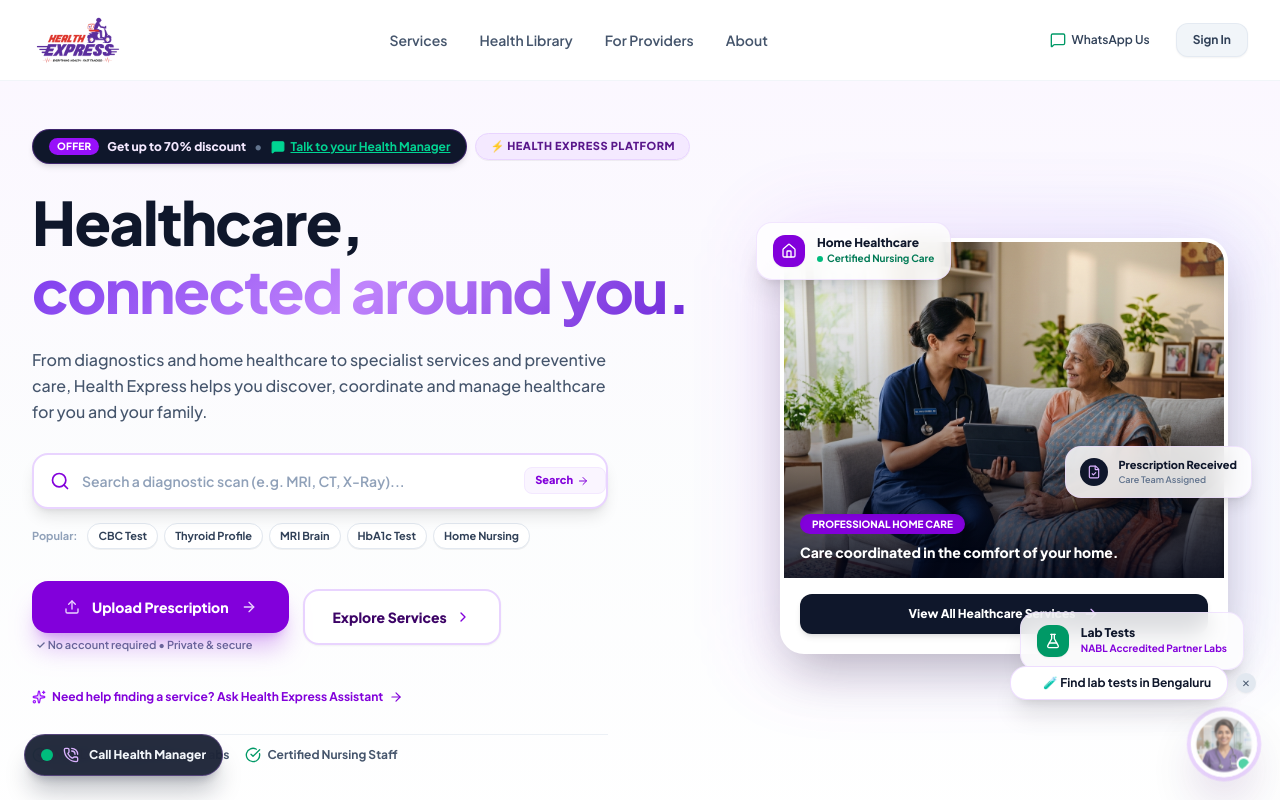
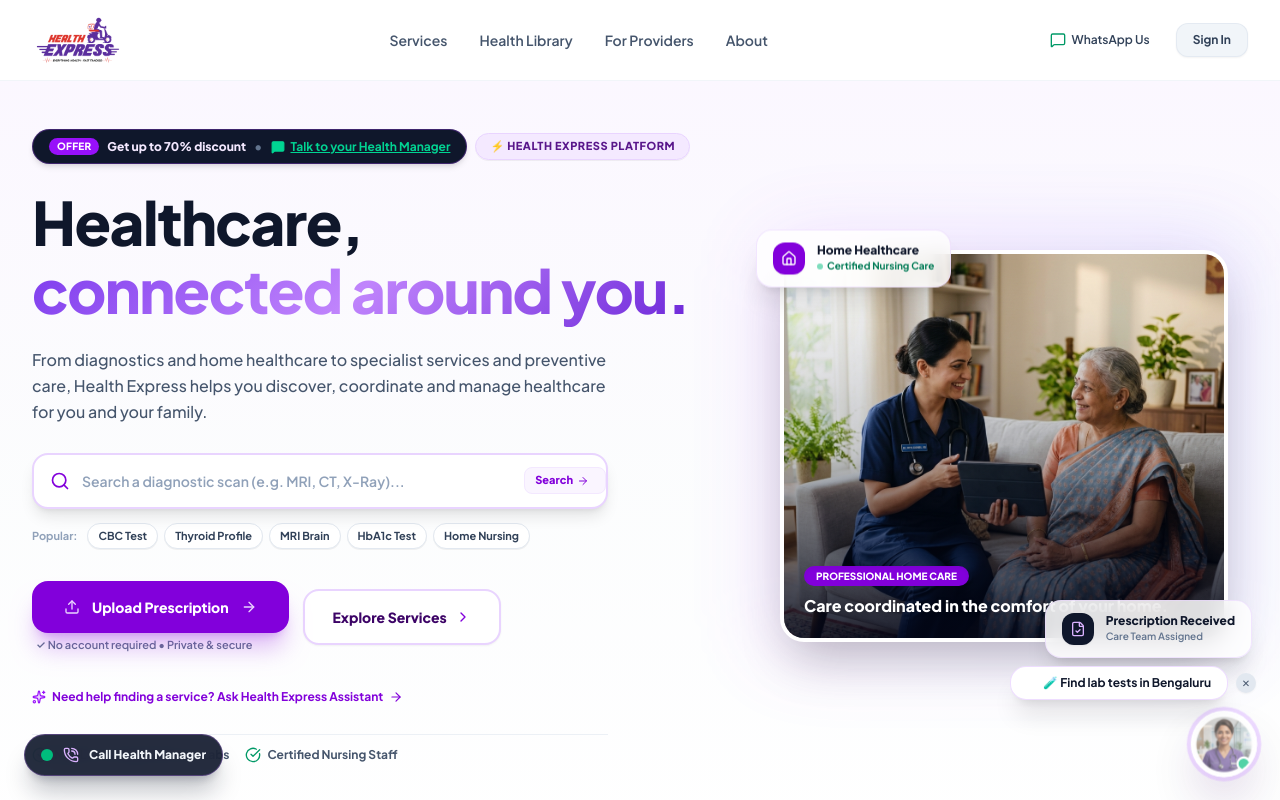
Before and after one commit to Tarunmakode123/healthexpressweb, a React (Vite) app: page / in a window 1280 px wide. Shown: the top 800 px of the page. Built offline with nearby package versions, Linux system fonts and the light colour scheme.

Commit message:
refactor: streamline hero section visual composition by reducing floating UI elements

```diff
--- a/src/components/sections/HeroSection.jsx
+++ b/src/components/sections/HeroSection.jsx
@@ -313,12 +313,12 @@ export default function HeroSection({ onOpenUploadModal }) {
             <div className="relative w-full max-w-md">
 
               {/* LAYER 1: Ambient Lighting Glow */}
-              <div className="absolute -inset-4 bg-gradient-to-r from-purple-500/20 to-indigo-600/20 rounded-3xl opacity-70 blur-2xl -z-10"></div>
+              <div className="absolute -inset-4 bg-gradient-to-r from-purple-500/20 to-indigo-600/20 rounded-3xl opacity-70 blur-2xl -z-10" />
 
-              {/* LAYER 3: TRANSLUCENT GLASS UI FLOATING CARDS */}
+              {/* LAYER 3: TRANSLUCENT GLASS UI FLOATING CARDS (MAX 2) */}
 
-              {/* Floating Card 1: Home Healthcare */}
-              <div className="hidden sm:flex absolute -top-4 -left-6 z-20 glass-card px-4 py-3 rounded-2xl shadow-xl border border-purple-200/90 items-center gap-3 backdrop-blur-md animate-float">
+              {/* Card 1 (Upper-left edge): Home Healthcare */}
+              <div className="flex absolute -top-4 -left-4 sm:-left-6 z-20 glass-card px-4 py-3 rounded-2xl shadow-xl border border-purple-200/90 items-center gap-3 backdrop-blur-md animate-float">
                 <div className="w-8 h-8 rounded-xl bg-purple-700 text-white flex items-center justify-center font-bold text-xs shadow-xs shrink-0">
                   <Home className="w-4 h-4" />
                 </div>
@@ -331,31 +331,20 @@ export default function HeroSection({ onOpenUploadModal }) {
                 </div>
               </div>
 
-              {/* Floating Card 2: Lab Tests */}
-              <div className="hidden sm:flex absolute -bottom-4 -right-4 z-20 glass-card px-4 py-3 rounded-2xl shadow-xl border border-purple-200/90 items-center gap-3 backdrop-blur-md animate-float-delayed">
-                <div className="w-8 h-8 rounded-xl bg-emerald-600 text-white flex items-center justify-center font-bold text-xs shadow-xs shrink-0">
-                  <FlaskConical className="w-4 h-4" />
+              {/* Card 2 (Lower-right edge): Prescription Received */}
+              <div className="hidden sm:flex absolute -bottom-4 -right-4 sm:-right-6 z-20 glass-card px-4 py-3 rounded-2xl shadow-xl border border-purple-200/90 items-center gap-3 backdrop-blur-md animate-float-delayed">
+                <div className="w-8 h-8 rounded-xl bg-slate-900 text-white flex items-center justify-center font-bold text-xs shadow-xs shrink-0">
+                  <FileCheck className="w-4 h-4 text-purple-300" />
                 </div>
                 <div className="text-left">
-                  <div className="text-xs font-extrabold text-slate-900">Lab Tests</div>
-                  <div className="text-[10px] text-purple-700 font-bold">NABL Accredited Partner Labs</div>
-                </div>
-              </div>
-
-              {/* Floating Card 3: Prescription Received Status */}
-              <div className="hidden sm:flex absolute top-1/2 -right-6 z-20 glass-card px-3.5 py-2.5 rounded-2xl shadow-lg border border-purple-200/90 items-center gap-2.5 backdrop-blur-md">
-                <div className="w-7 h-7 rounded-full bg-slate-900 text-white flex items-center justify-center shrink-0">
-                  <FileCheck className="w-3.5 h-3.5 text-purple-300" />
-                </div>
-                <div className="text-left">
-                  <div className="text-[11px] font-extrabold text-slate-900">Prescription Received</div>
-                  <div className="text-[9px] text-slate-500 font-semibold">Care Team Assigned</div>
+                  <div className="text-xs font-extrabold text-slate-900">Prescription Received</div>
+                  <div className="text-[10px] text-slate-500 font-semibold">Care Team Assigned</div>
                 </div>
               </div>
 
               {/* LAYER 2: MAIN HEALTHCARE EDITORIAL PHOTOGRAPHY CONTAINER */}
               <div className="relative bg-white rounded-3xl overflow-hidden shadow-2xl border-4 border-white group text-left">
-                <div className="relative h-72 sm:h-84 w-full overflow-hidden">
+                <div className="relative h-80 sm:h-96 w-full overflow-hidden">
                   <img
                     src="/hero_home_care.jpg"
                     alt="Health Express Care Manager providing personalized healthcare assistance"
@@ -363,25 +352,14 @@ export default function HeroSection({ onOpenUploadModal }) {
                   />
                   <div className="absolute inset-0 bg-gradient-to-t from-slate-950/85 via-slate-950/20 to-transparent" />
 
-                  <div className="absolute bottom-4 left-4 right-4 text-white">
+                  <div className="absolute bottom-5 left-5 right-5 text-white">
                     <span className="text-[10px] font-black uppercase px-3 py-1 rounded-full bg-purple-700 text-white backdrop-blur-md shadow-inner">
                       Professional Home Care
                     </span>
-                    <h3 className="text-sm font-extrabold text-white mt-2 drop-shadow-sm">
+                    <h3 className="text-sm sm:text-base font-extrabold text-white mt-2 drop-shadow-sm">
                       Care coordinated in the comfort of your home.
                     </h3>
                   </div>
-                </div>
-
-                {/* Direct Action Link Strip */}
-                <div className="p-4 bg-white">
-                  <Link
-                    to="/services"
-                    className="w-full py-3 rounded-xl bg-slate-900 hover:bg-purple-900 text-white font-extrabold text-xs flex items-center justify-center gap-2 transition-all shadow-md active:scale-95"
-                  >
-                    <span>View All Healthcare Services</span>
-                    <ArrowRight className="w-4 h-4 text-purple-300" />
-                  </Link>
                 </div>
               </div>
 
```
Also changed, not shown: 1 other file (tests, documents, lock files or other folders).
